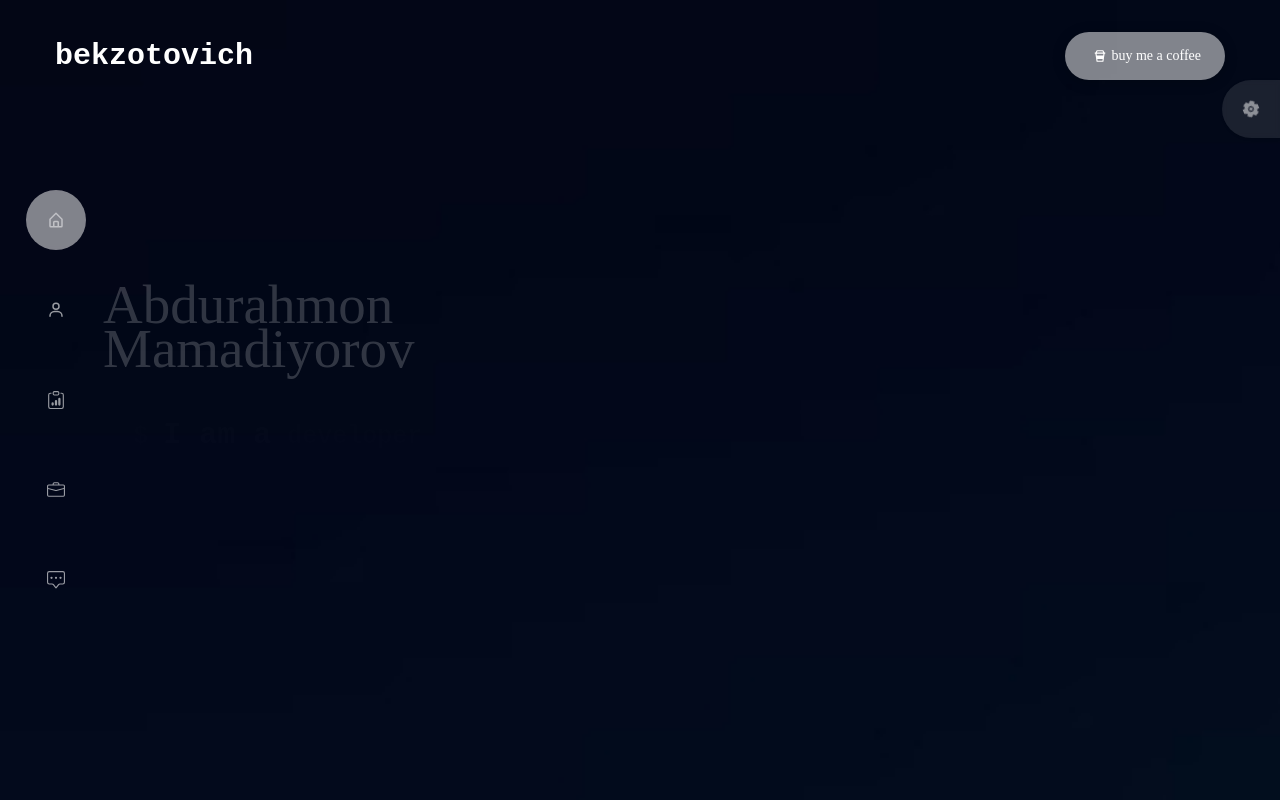
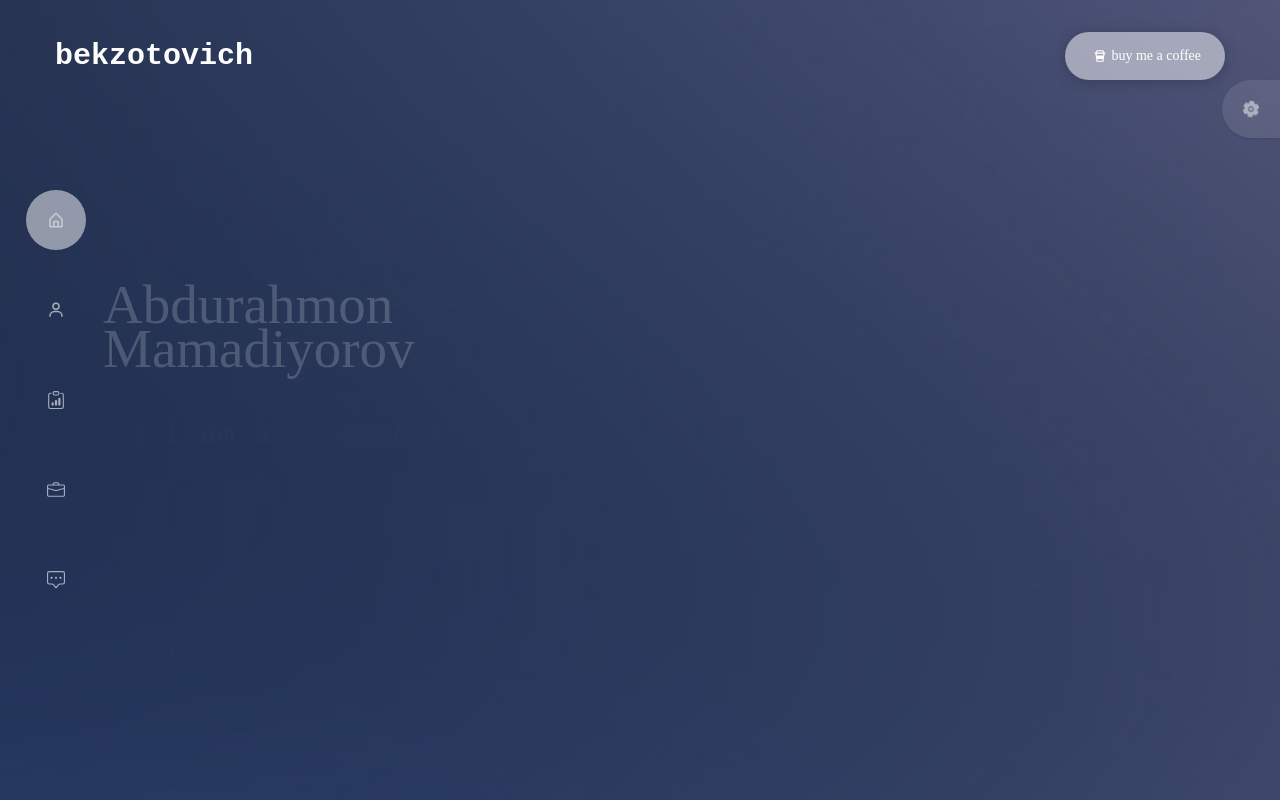
Before and after one commit to abdurahmon27/v1.bekzotovich.uz, a React (Create React App) app: page / in a window 1280 px wide. Shown: the top 800 px of the page. Built offline with nearby package versions, Linux system fonts and the light colour scheme.

Commit message:
fixed background

```diff
--- a/src/App.js
+++ b/src/App.js
@@ -18,7 +18,6 @@ import Image3 from "./assets/bg3.jpg";
 import Image4 from "./assets/bg4.jpg";
 import Image5 from "./assets/bg5.jpg";
 import Footer from "./components/Footer";
-
 
 const App = () => {
   const [open, setOpen] = React.useState(false);
@@ -41,7 +40,7 @@ const App = () => {
     color5: "#F99417",
   };
   //background
-  const [background, setBackground] = React.useState(Image1);
+  const [background, setBackground] = React.useState(Image5);
   const setBg1 = () => {
     setBackground(Image1);
   };
```
